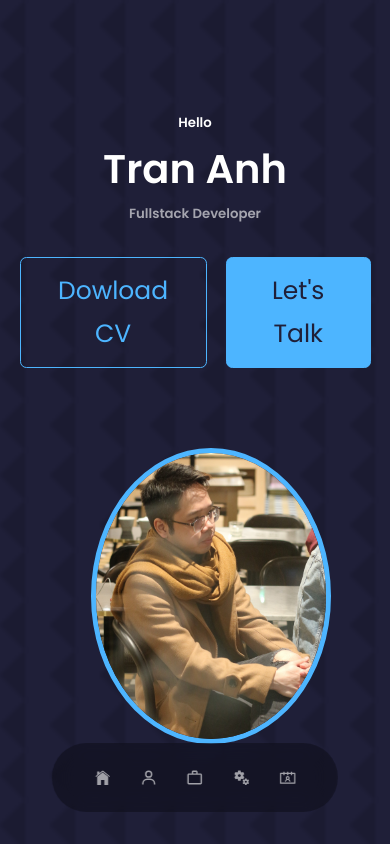
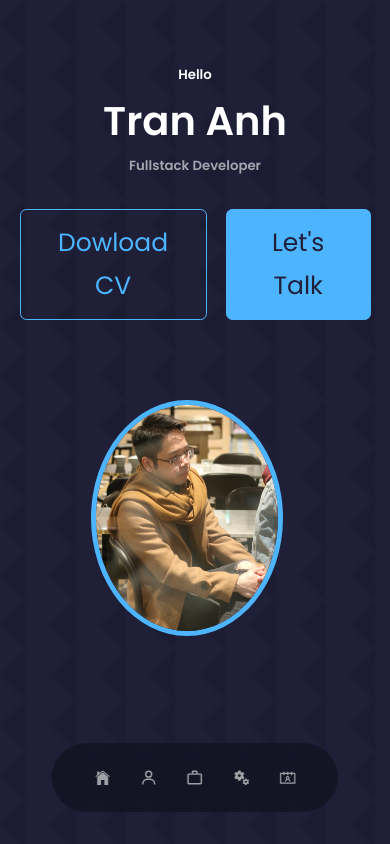
Before and after one commit to TranAnh022/portfolio, a React (Create React App) app: page / in a window 390 px wide. Shown: the top 844 px of the page. Built offline with nearby package versions, Linux system fonts and the light colour scheme.

Commit message:
adjust img

```diff
--- a/src/components/header/header.css
+++ b/src/components/header/header.css
@@ -1,6 +1,6 @@
 header {
   height: 100vh;
-  padding-top: 7rem;
+  padding-top: 4rem;
   overflow: hidden;
 }
 
@@ -26,7 +26,7 @@ header {
   gap: 0.8rem;
   position: absolute;
   left: 0;
-  bottom: 3rem;
+  bottom: 5rem;
 }
 
 .header__socials::after {
@@ -47,7 +47,7 @@ header {
   padding: 5rem 1.5rem 1.5rem 1.5rem;
 }
 
-img {
+.img__header {
   border-radius: 50%;
   border: 5px solid var(--color-primary);
 }
@@ -57,7 +57,7 @@ img {
 .scroll__down {
   position: absolute;
   right: -2.3rem;
-  bottom: 5rem;
+  bottom: 10rem;
   transform: rotate(90deg);
   font-size: 0.9rem;
 }
@@ -65,7 +65,11 @@ img {
 /*================ MEDIA QUERIES(MEDIUM DEVICES) =======*/
 @media screen and (max-width: 1024px) {
   header {
-    height: 68vh;
+    height: 92vh;
+  }
+  .me {
+    width: 15rem;
+    height: 20rem;
   }
 }
 
```
